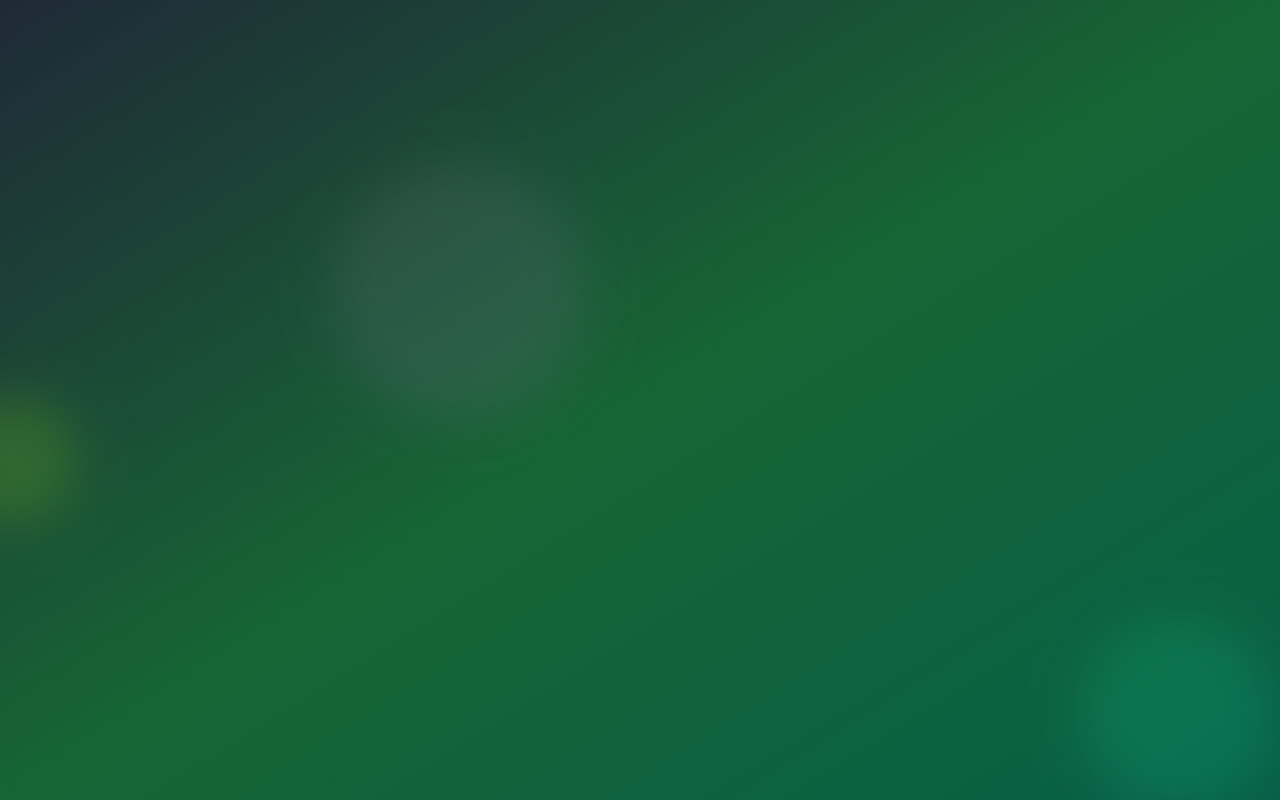
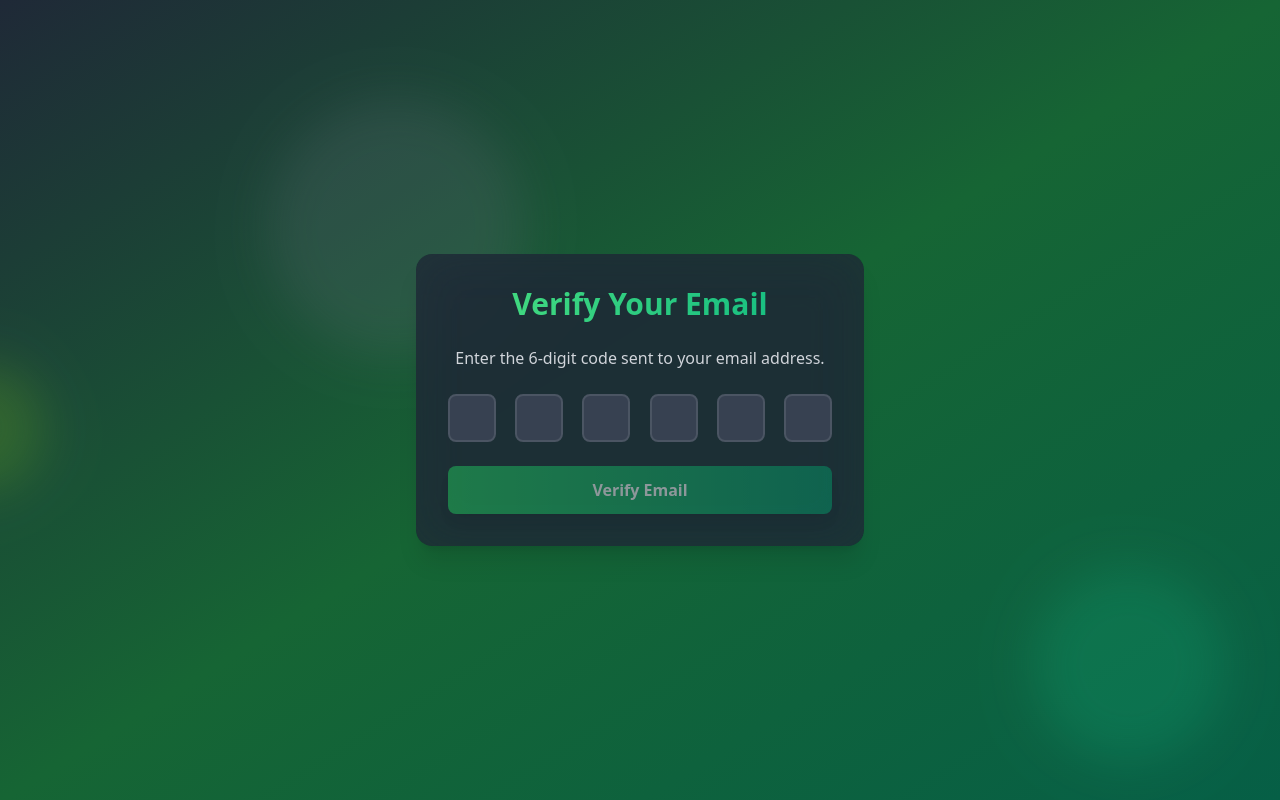
Before and after one commit to StevenSriram/MERN_Auth, a React (Vite) app in the folder Frontend/: page /verify-email in a window 1280 px wide. Before the commit this address had no page. Built offline with nearby package versions, Linux system fonts and the light colour scheme.

Commit message:
feat : Complex VerifyEmail UI

```diff
--- a/Frontend/index.html
+++ b/Frontend/index.html
@@ -2,7 +2,7 @@
 <html lang="en">
   <head>
     <meta charset="UTF-8" />
-    <link rel="icon" type="image/svg+xml" href="/react.svg" />
+    <link rel="icon" type="image/svg+xml" href="/favicon.svg" />
     <meta name="viewport" content="width=device-width, initial-scale=1.0" />
     <title>Authenication</title>
   </head>
--- a/Frontend/src/App.jsx
+++ b/Frontend/src/App.jsx
@@ -2,7 +2,12 @@ import React from "react";
 import { Routes, Route } from "react-router-dom";
 
 import { FloatingShape } from "./components";
-import { SignUpPage, LoginPage, ForgotPasswordPage } from "./pages";
+import {
+  SignUpPage,
+  LoginPage,
+  ForgotPasswordPage,
+  VerifyEmailPage,
+} from "./pages";
 
 const App = () => {
   return (
@@ -35,7 +40,10 @@ const App = () => {
 
       <Routes>
         <Route path="/" element={"Home"}></Route>
+
         <Route path="/signup" element={<SignUpPage />}></Route>
+        <Route path="/verify-email" element={<VerifyEmailPage />}></Route>
+
         <Route path="/login" element={<LoginPage />}></Route>
         <Route path="/forgot-password" element={<ForgotPasswordPage />}></Route>
       </Routes>
--- a/Frontend/src/pages/LoginPage.jsx
+++ b/Frontend/src/pages/LoginPage.jsx
@@ -2,12 +2,14 @@ import { useState } from "react";
 import { motion } from "framer-motion";
 import { Link } from "react-router-dom";
 
-import { Lock, Mail } from "lucide-react";
+import { Lock, Mail, Loader } from "lucide-react";
 import { Input } from "../components";
 
 const LoginPage = () => {
   const [email, setEmail] = useState("");
   const [password, setPassword] = useState("");
+
+  const isLoading = true;
 
   const handleSubmit = (e) => {
     e.preventDefault();
@@ -60,8 +62,13 @@ const LoginPage = () => {
             whileHover={{ scale: 1.02 }}
             whileTap={{ scale: 0.98 }}
             type="submit"
+            disabled={isLoading}
           >
-            Login
+            {isLoading ? (
+              <Loader className="w-6 h-6 animate-spin mx-auto" />
+            ) : (
+              "Login"
+            )}
           </motion.button>
         </form>
       </div>
--- /dev/null
+++ b/Frontend/src/pages/VerifyEmailPage.jsx
@@ -0,0 +1,101 @@
+import { useState, useRef, useEffect } from "react";
+import { motion } from "framer-motion";
+
+const VerifyEmailPage = () => {
+  const [code, setCode] = useState(["", "", "", "", "", ""]);
+  const inputRefs = useRef([]);
+
+  const isLoading = false;
+
+  const handleSubmit = (e) => {
+    e.preventDefault();
+  };
+
+  useEffect(() => {
+    // ? Handle Verification
+    if (code.every((digit) => digit !== "")) {
+      console.log("Verification Code:", code.join(""));
+    }
+  }, [code]);
+
+  const handleChange = (value, i) => {
+    const newCode = [...code];
+
+    // ! Handle Pasting of Verification Code
+    if (value.length > 1) {
+      const pasted = value.slice(0, 6).split("");
+      for (let j = 0; j < pasted.length; j++) {
+        newCode[j] = pasted[j];
+      }
+      setCode(newCode);
+
+      // * Focus Next Input after paste
+      const focusIdx = pasted.length < 6 ? pasted.length : 5;
+      inputRefs.current[focusIdx]?.focus();
+    }
+    // ! Handle Normal Typing of Input
+    else {
+      newCode[i] = value;
+      setCode(newCode);
+
+      if (value && i < 5) {
+        // ?. - Optional Chaining (handles null || undefined errors)
+        inputRefs.current[i + 1]?.focus();
+      }
+    }
+  };
+
+  // ! Handle Clearing of Input
+  const handleKeyDown = (e, i) => {
+    if (e.key === "Backspace" && !code[i] && i > 0) {
+      inputRefs.current[i - 1]?.focus();
+    }
+  };
+
+  return (
+    <div className="max-w-md w-full bg-gray-800 bg-opacity-50 backdrop-filter backdrop-blur-xl rounded-2xl shadow-xl overflow-hidden">
+      <motion.div
+        initial={{ opacity: 0, y: -50 }}
+        animate={{ opacity: 1, y: 0 }}
+        transition={{ duration: 0.5 }}
+        className="bg-gray-800 bg-opacity-50 backdrop-filter backdrop-blur-xl rounded-2xl shadow-2xl p-8 w-full max-w-md"
+      >
+        <h2 className="text-3xl font-bold mb-6 text-center bg-gradient-to-r from-green-400 to-emerald-500 text-transparent bg-clip-text">
+          Verify Your Email
+        </h2>
+        <p className="text-center text-gray-300 mb-6">
+          Enter the 6-digit code sent to your email address.
+        </p>
+
+        <form onSubmit={handleSubmit} className="space-y-6">
+          <div className="flex justify-between">
+            {code.map((digit, index) => (
+              <input
+                key={index}
+                ref={(el) => (inputRefs.current[index] = el)}
+                type="text"
+                maxLength={index === 5 ? 1 : 6} // ! Restrict to Type more than 6
+                value={digit}
+                onChange={(e) => handleChange(e.target.value, index)}
+                onKeyDown={(e) => handleKeyDown(e, index)}
+                className="w-12 h-12 text-center text-2xl font-bold bg-gray-700 text-white border-2 border-gray-600 rounded-lg focus:border-green-500 focus:outline-none"
+              />
+            ))}
+          </div>
+
+          <motion.button
+            whileHover={{ scale: 1.05 }}
+            whileTap={{ scale: 0.95 }}
+            type="submit"
+            disabled={isLoading || code.some((digit) => !digit)}
+            className="w-full bg-gradient-to-r from-green-500 to-emerald-600 text-white font-bold py-3 px-4 rounded-lg shadow-lg hover:from-green-600 hover:to-emerald-700 focus:outline-none focus:ring-2 focus:ring-green-500 focus:ring-opacity-50 disabled:opacity-50"
+          >
+            {isLoading ? "Verifying..." : "Verify Email"}
+          </motion.button>
+        </form>
+      </motion.div>
+    </div>
+  );
+};
+
+export default VerifyEmailPage;
--- a/Frontend/src/pages/index.js
+++ b/Frontend/src/pages/index.js
@@ -1,5 +1,6 @@
 import SignUpPage from "./SignUpPage";
 import LoginPage from "./LoginPage";
 import ForgotPasswordPage from "./ForgotPasswordPage";
+import VerifyEmailPage from "./VerifyEmailPage";
 
-export { SignUpPage, LoginPage, ForgotPasswordPage };
+export { SignUpPage, LoginPage, ForgotPasswordPage, VerifyEmailPage };
```
Also changed, not shown: Frontend/public/favicon.svg (added).
